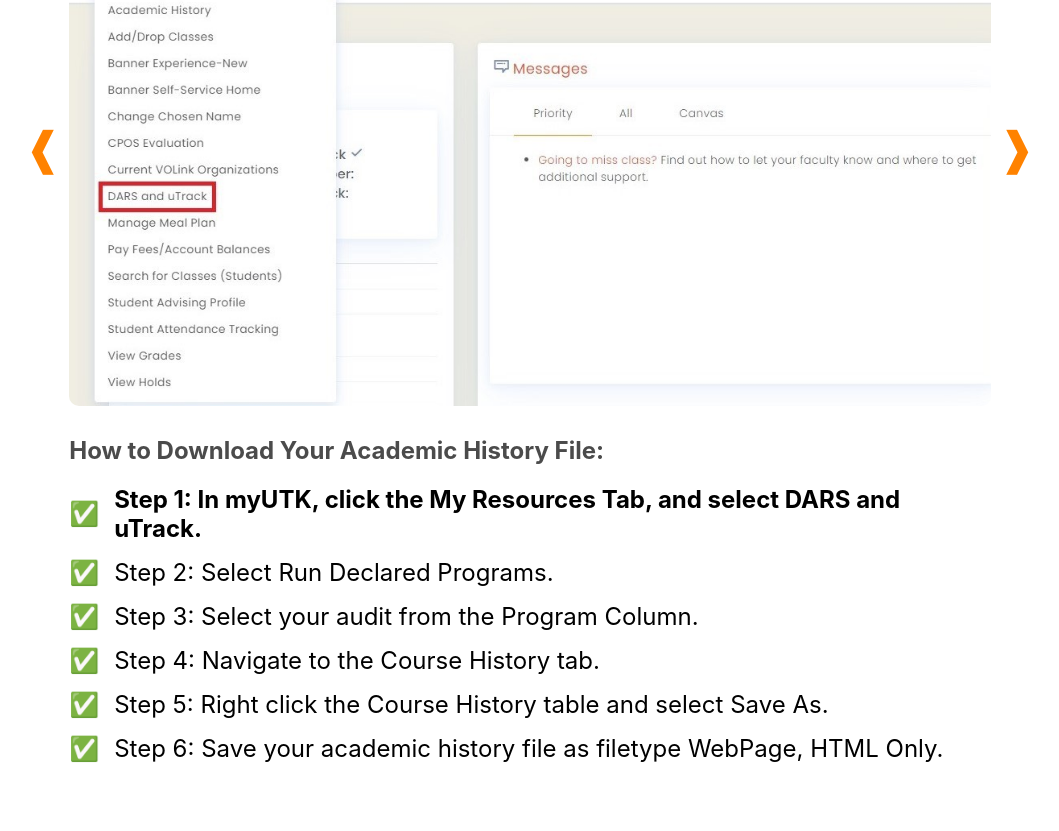
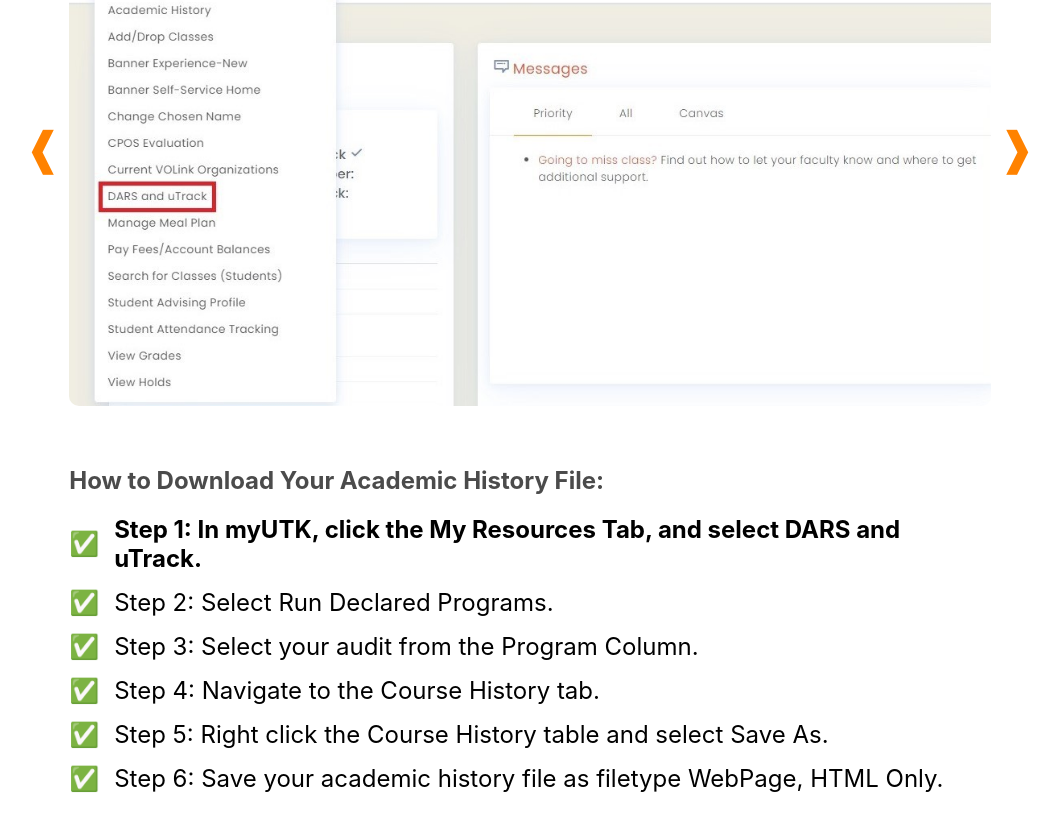
Before and after one commit to ryandperry/Alternate-Career-Planner, a React (Create React App) app in the folder alternate-career-planner/: page / in a window 1280 px wide. Shown: the part 863-1694 px from the top of the page, without its empty margins (110-1169 px from the left). Before the commit the page ends 1626 px from the top, so only its background shows below. Built offline with nearby package versions, Linux system fonts and the light colour scheme; the HTML template or start-up script is replaced by a standard one.

Commit message:
Added padding to the bottom of instruction slides #43

```diff
--- a/alternate-career-planner/src/components/ImageSlider/ImageSlider.js
+++ b/alternate-career-planner/src/components/ImageSlider/ImageSlider.js
@@ -19,7 +19,8 @@ const ImageSlider = ({slides}) => {
         borderRadius: '10px',
         backgroundSize: 'cover',
         backgroundPosition: 'center',
-        backgroundImage: `url(${slides[currentIndex].url})`
+        backgroundImage: `url(${slides[currentIndex].url})`,
+        marginBottom: '50px',
     };
 
     const rightArrowStyles = {
@@ -46,6 +47,7 @@ const ImageSlider = ({slides}) => {
 
     const checksContainerStyles = {
         justifyContent: 'center',
+        paddingBottom: '50px',
     };
 
     const itemStyles = {
```
